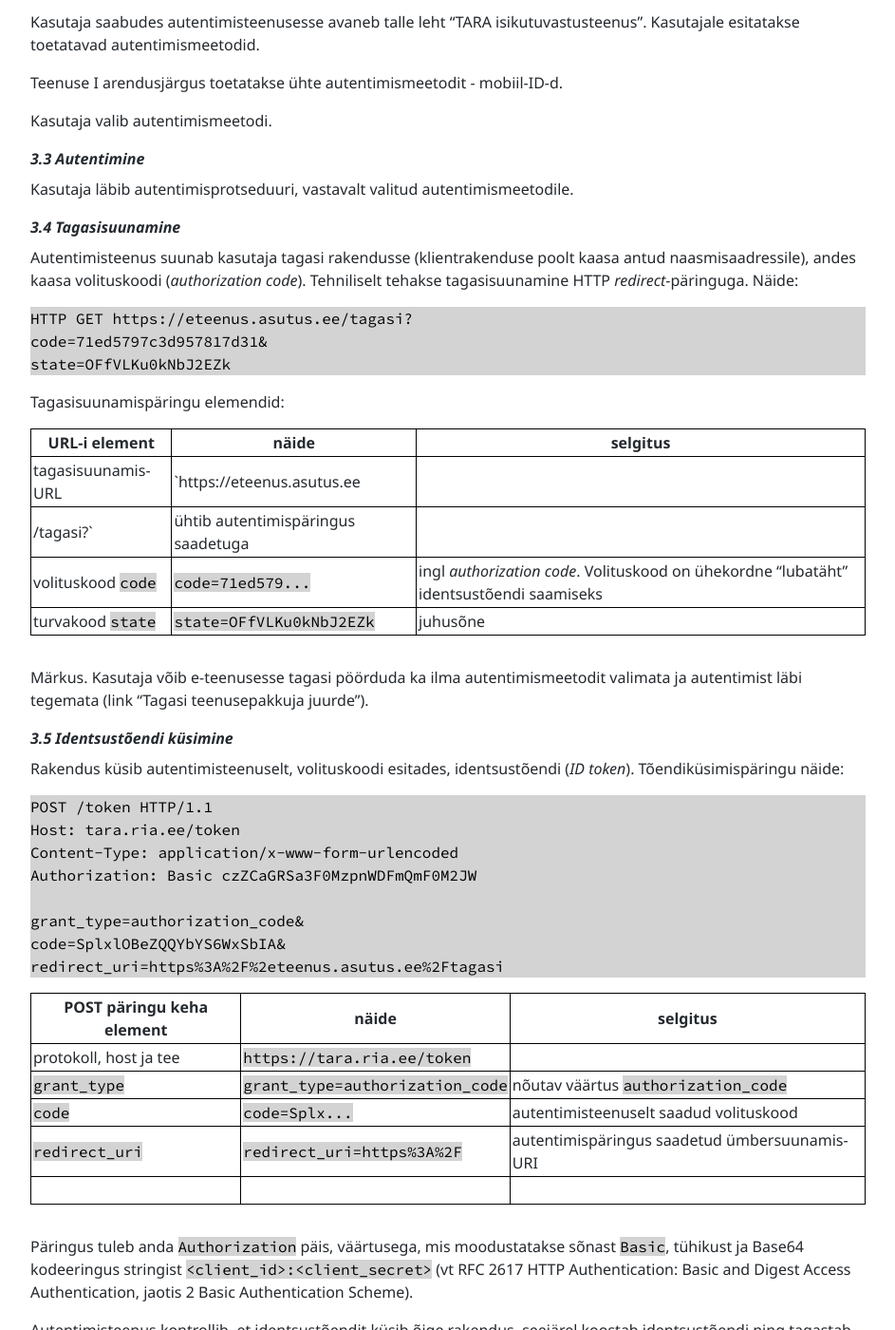
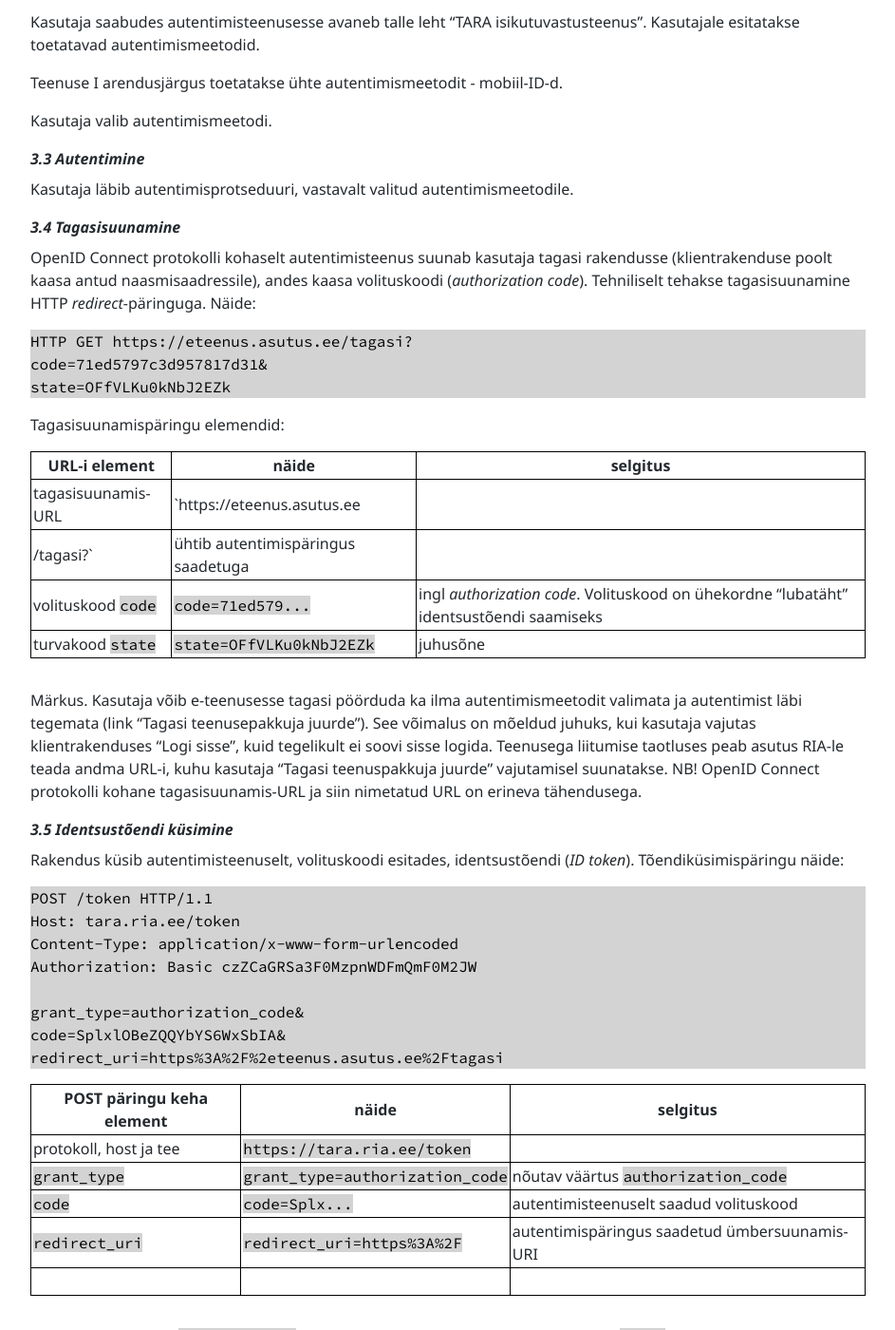
Before and after one commit to e-gov/TARA-Doku, a Jekyll site: the page built from TehnilineKirjeldus.md, in a window 1280 px wide and 1400 px high, scrolled down 5514 px. Shown: the whole window at 95% size, without its empty margins (0-943 px from the left). Built offline with Jekyll 4.4.1, drawn with Linux system fonts in a browser that asks for light colours; our own code applies the rules of GitHub Pages for plain Markdown files.

Commit message:
1) eemaldatud Taotluse vorm, SLA dokument; 2) tehnilisse kirjeldusse lisatud selgitus "Tagasi teenusepakkuja juurde" URL-i kohta.

`````diff
--- a/TehnilineKirjeldus.md
+++ b/TehnilineKirjeldus.md
@@ -123,7 +123,7 @@ Kasutaja läbib autentimisprotseduuri, vastavalt valitud autentimismeetodile.
 
 ### 3.4 Tagasisuunamine
 
-Autentimisteenus suunab kasutaja tagasi rakendusse (klientrakenduse poolt kaasa antud naasmisaadressile), andes kaasa volituskoodi (_authorization code_). Tehniliselt tehakse tagasisuunamine HTTP _redirect_-päringuga. Näide:
+OpenID Connect protokolli kohaselt autentimisteenus suunab kasutaja tagasi rakendusse (klientrakenduse poolt kaasa antud naasmisaadressile), andes kaasa volituskoodi (_authorization code_). Tehniliselt tehakse tagasisuunamine HTTP _redirect_-päringuga. Näide:
 
 ````
 HTTP GET https://eteenus.asutus.ee/tagasi?
@@ -140,7 +140,7 @@ Tagasisuunamispäringu elemendid:
 | volituskood `code` | `code=71ed579...`  | ingl _authorization code_. Volituskood on ühekordne “lubatäht” identsustõendi saamiseks |
 | turvakood `state`            | `state=OFfVLKu0kNbJ2EZk`     |  juhusõne |
 
-Märkus. Kasutaja võib e-teenusesse tagasi pöörduda ka ilma autentimismeetodit valimata ja autentimist läbi tegemata (link "Tagasi teenusepakkuja juurde").
+Märkus. Kasutaja võib e-teenusesse tagasi pöörduda ka ilma autentimismeetodit valimata ja autentimist läbi tegemata (link "Tagasi teenusepakkuja juurde"). See võimalus on mõeldud juhuks, kui kasutaja vajutas klientrakenduses "Logi sisse", kuid tegelikult ei soovi sisse logida. Teenusega liitumise taotluses peab asutus RIA-le teada andma URL-i, kuhu kasutaja "Tagasi teenuspakkuja juurde" vajutamisel suunatakse. NB! OpenID Connect protokolli kohane tagasisuunamis-URL ja siin nimetatud URL on erineva tähendusega.
 
 ### 3.5 Identsustõendi küsimine
 
`````
